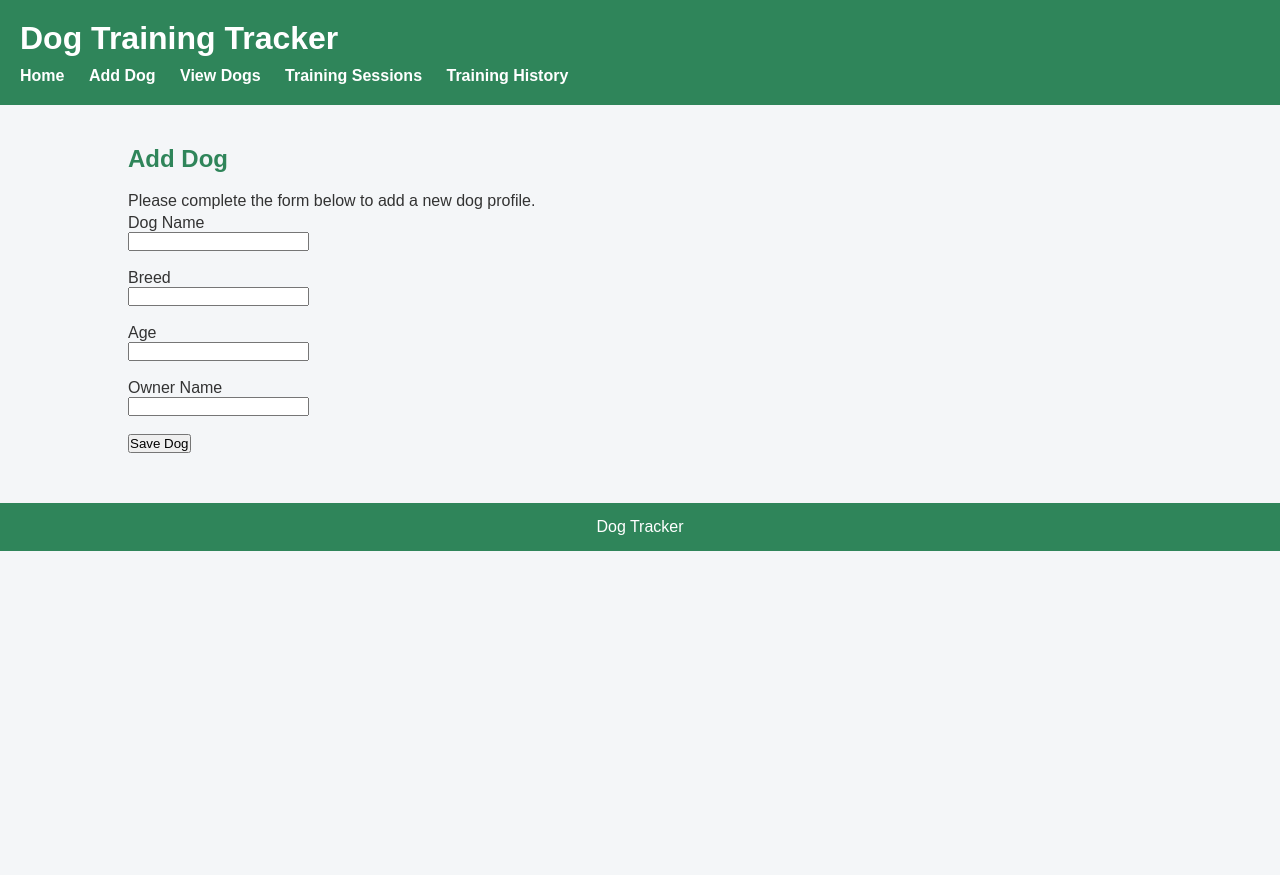
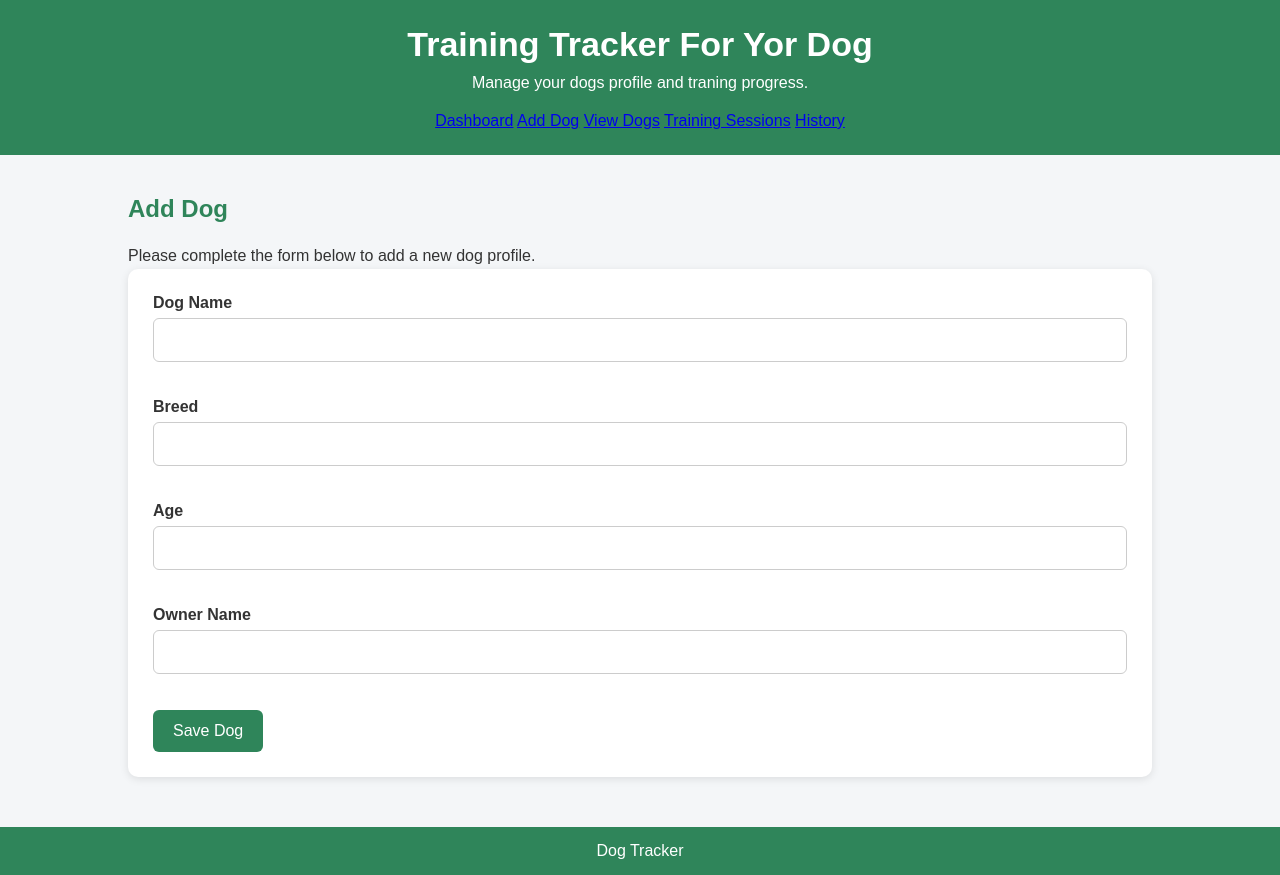
Before and after one commit to samkwenaeetile/TheDogTrainingTracker, a Flask app: page /add-dog in a window 1280 px wide. Before the commit the page ends 551 px from the top, so only its background shows below. Run offline with Flask 3, Linux system fonts and the light colour scheme.

Commit message:
Improve the user interface desgin to better the usability for the users

```diff
--- a/static/css/style.css
+++ b/static/css/style.css
@@ -10,26 +11,48 @@ body {
     color: #333;
 }
 
+/* Header*/
+
 header {
     background-color: #2f855a;
     color: white;
-    padding: 20px;
+    padding: 25px;
+    text-align: center;
 }
 
 header h1 {
     margin-bottom: 10px;
+    font-size: 34px;
 }
 
-nav a {
+header p {
+    margin-bottom: 20px;
+    font-size: 16px;
+}
+
+/*Navigation*/
+
+.navbar {
+    display: flex;
+    justify-content: center;
+    flex-wrap: wrap;
+    gap: 15px;
+}
+
+.navbar a {
     color: white;
     text-decoration: none;
-    margin-right: 20px;
     font-weight: bold;
+    padding: 10px 16px;
+    border-radius: 8px;
+    transition: background 0.3s ease;
 }
 
-nav a:hover {
-    text-decoration: underline;
+.navbar a:hover {
+    background: rgba(255, 255, 255, 0.2);
 }
+
+/* Main */
 
 main {
     width: 80%;
@@ -37,7 +60,7 @@ main {
 }
 
 main h2 {
-    margin-bottom: 15px;
+    margin-bottom: 20px;
     color: #2f855a;
 }
 
@@ -45,18 +68,67 @@ main p {
     line-height: 1.6;
 }
 
+/* Forms */
+
+form {
+    background: white;
+    padding: 25px;
+    border-radius: 10px;
+    box-shadow: 0 2px 8px rgba(0, 0, 0, 0.1);
+    margin-bottom: 30px;
+}
+
+label {
+    font-weight: bold;
+}
+
+input,
+select,
+textarea {
+    width: 100%;
+    padding: 12px;
+    margin-top: 6px;
+    margin-bottom: 18px;
+    border: 1px solid #ccc;
+    border-radius: 6px;
+    font-size: 16px;
+}
+
+textarea {
+    resize: vertical;
+}
+
+/* The Buttons*/
+
+button {
+    background: #2f855a;
+    color: white;
+    border: none;
+    padding: 12px 20px;
+    border-radius: 6px;
+    cursor: pointer;
+    font-size: 16px;
+    transition: background 0.3s ease;
+}
+
+button:hover {
+    background: #276749;
+}
+
+/* The Dog Cards*/
+
 .dog-card {
     background: white;
+    border-left: 6px solid #2f855a;
     border-radius: 10px;
     padding: 20px;
     margin-bottom: 20px;
-    border-left: 6px solid #2f855a;
-    box-shadow: 0 2px 8px rgba(0,0,0,0.1);
+    box-shadow: 0 2px 8px rgba(0, 0, 0, 0.1);
 }
 
 .dog-card h3 {
     color: #2f855a;
-    margin-bottom: 10px;
+    margin-bottom: 12px;
 }
 
 .dog-card p {
--- a/templates/base.html
+++ b/templates/base.html
@@ -11,14 +11,17 @@
 <body>
 
 <header>
-    <h1>Dog Training Tracker</h1>
+    <h1>Training Tracker For Yor Dog</h1>
+    <p>
+        Manage your dogs profile and traning progress.
+    </p>
 
     <nav>
-        <a href="/">Home</a>
+        <a href="/">Dashboard</a>
         <a href="/add-dog">Add Dog</a>
         <a href="/view-dogs">View Dogs</a>
         <a href="/add-session">Training Sessions</a>
-        <a href="/training-history">Training History</a>
+        <a href="/training-history">History</a>
     </nav>
 </header>
 
```
Also changed, not shown: other parts of static/css/style.css (+46 -21 lines).
